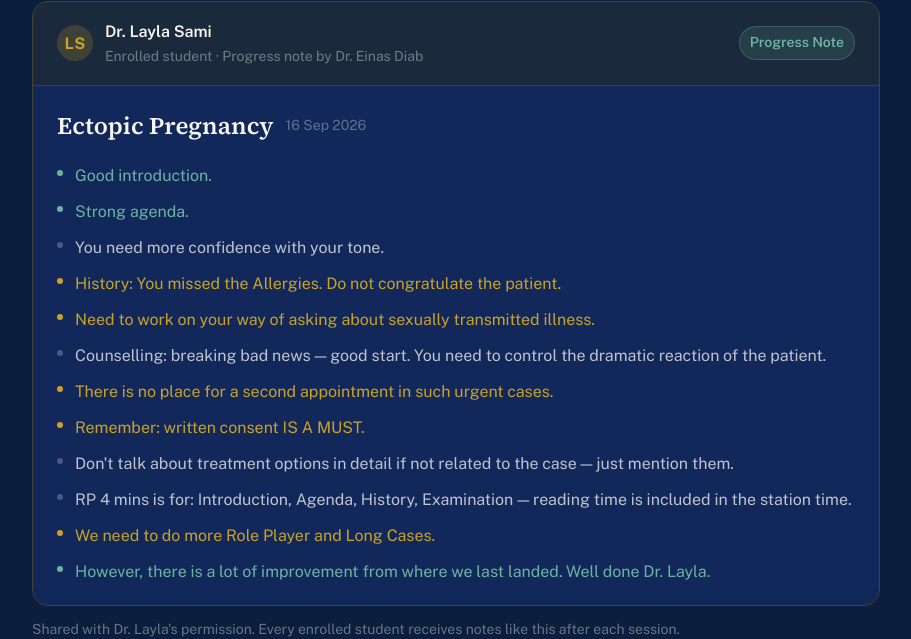
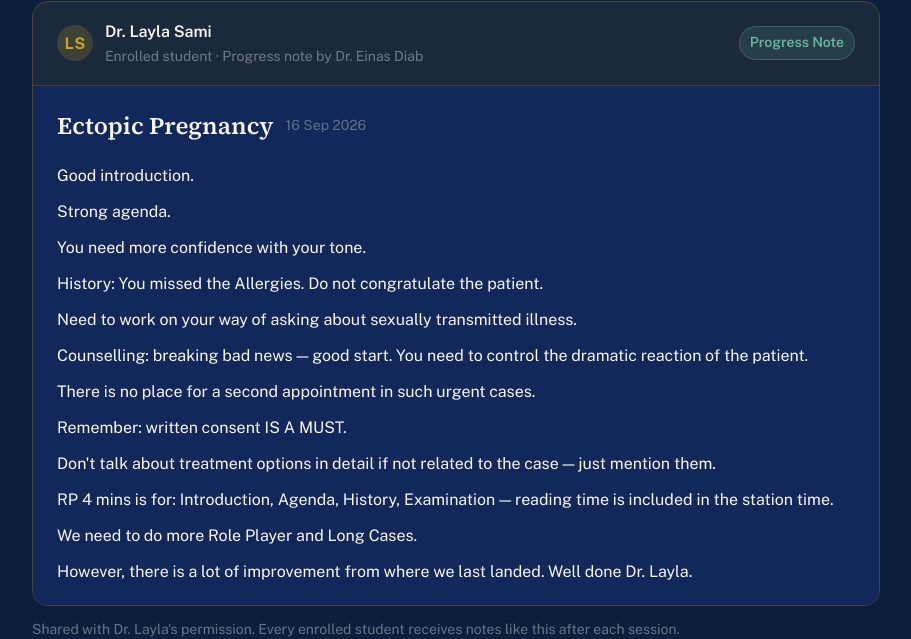
Before and after one commit to eyas711-cloud/MRCPI-OBGYNUNLOCKED, a Next.js app: page /course-preview in a window 1280 px wide. Shown: the part 4319-4958 px from the top of the page, without its empty margins (184-1095 px from the left). Built offline with nearby package versions, Linux system fonts and the light colour scheme; no server answers; the database is empty.

Commit message:
Remove bullet points and unify feedback text to white

```diff
--- a/src/app/course-preview/page.tsx
+++ b/src/app/course-preview/page.tsx
@@ -128,26 +128,20 @@ export default function CoursePreviewPage() {
               </div>
               <div className="flex flex-col gap-2.5">
                 {[
-                  { text: "Good introduction.", type: "positive" },
-                  { text: "Strong agenda.", type: "positive" },
-                  { text: "You need more confidence with your tone.", type: "note" },
-                  { text: "History: You missed the Allergies. Do not congratulate the patient.", type: "action" },
-                  { text: "Need to work on your way of asking about sexually transmitted illness.", type: "action" },
-                  { text: "Counselling: breaking bad news — good start. You need to control the dramatic reaction of the patient.", type: "note" },
-                  { text: "There is no place for a second appointment in such urgent cases.", type: "action" },
-                  { text: "Remember: written consent IS A MUST.", type: "action" },
-                  { text: "Don't talk about treatment options in detail if not related to the case — just mention them.", type: "note" },
-                  { text: "RP 4 mins is for: Introduction, Agenda, History, Examination — reading time is included in the station time.", type: "note" },
-                  { text: "We need to do more Role Player and Long Cases.", type: "action" },
-                  { text: "However, there is a lot of improvement from where we last landed. Well done Dr. Layla.", type: "positive" },
-                ].map((item, i) => (
-                  <div key={i} className="flex items-start gap-3 text-sm leading-relaxed" style={{ color: "rgba(248,247,244,0.8)" }}>
-                    <span className="mt-1 flex-shrink-0 w-1.5 h-1.5 rounded-full" style={{
-                      background: item.type === "positive" ? "#6BB4A0" : item.type === "action" ? "#C9A227" : "rgba(248,247,244,0.25)",
-                      marginTop: 7,
-                    }} />
-                    <span style={{ color: item.type === "positive" ? "#6BB4A0" : item.type === "action" ? "#C9A227" : "rgba(248,247,244,0.75)" }}>{item.text}</span>
-                  </div>
+                  "Good introduction.",
+                  "Strong agenda.",
+                  "You need more confidence with your tone.",
+                  "History: You missed the Allergies. Do not congratulate the patient.",
+                  "Need to work on your way of asking about sexually transmitted illness.",
+                  "Counselling: breaking bad news — good start. You need to control the dramatic reaction of the patient.",
+                  "There is no place for a second appointment in such urgent cases.",
+                  "Remember: written consent IS A MUST.",
+                  "Don't talk about treatment options in detail if not related to the case — just mention them.",
+                  "RP 4 mins is for: Introduction, Agenda, History, Examination — reading time is included in the station time.",
+                  "We need to do more Role Player and Long Cases.",
+                  "However, there is a lot of improvement from where we last landed. Well done Dr. Layla.",
+                ].map((text, i) => (
+                  <p key={i} className="text-sm leading-relaxed" style={{ color: OFF_WHITE }}>{text}</p>
                 ))}
               </div>
             </div>
```
